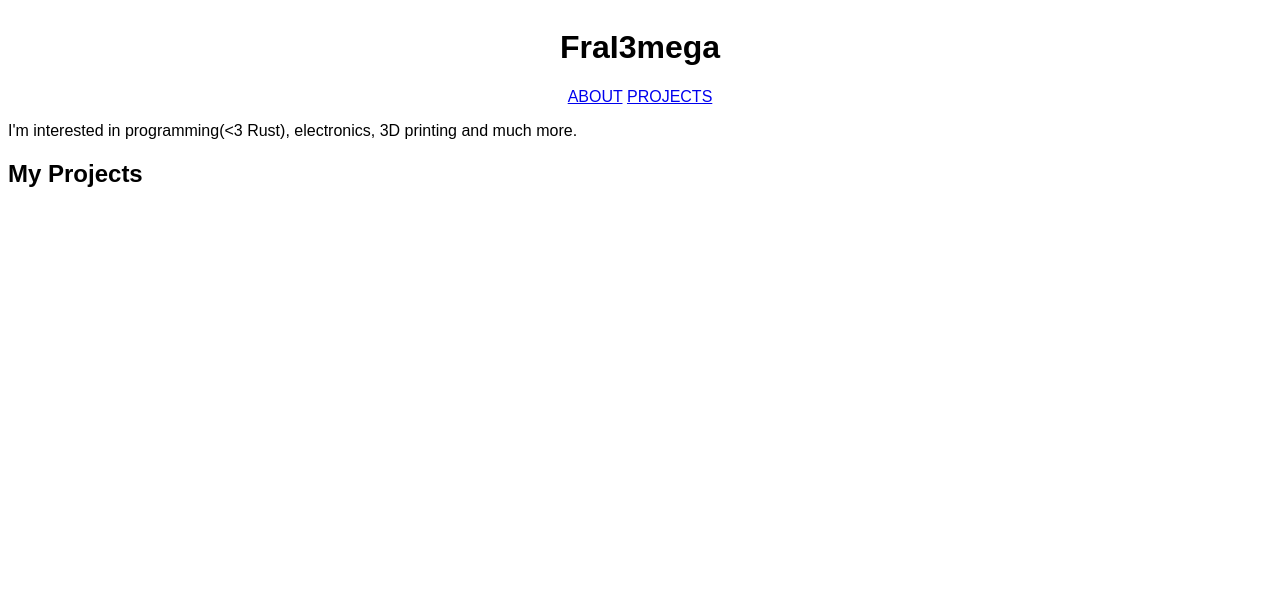
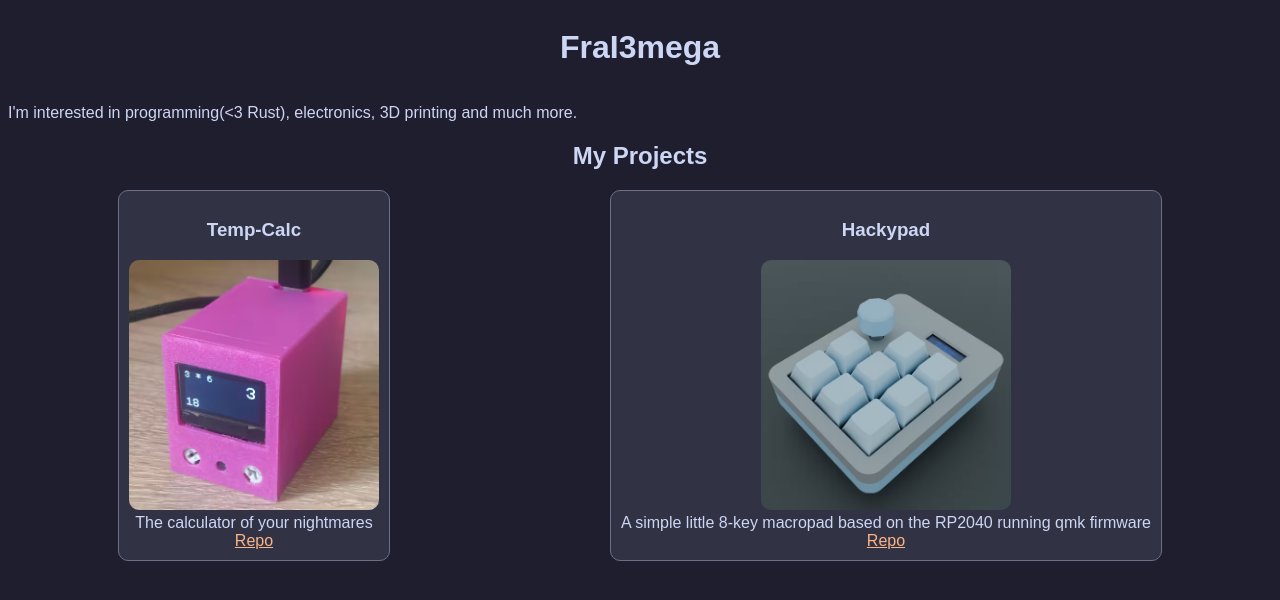
Before and after one commit to FraI3mega/personal-site, a plain HTML site: page index.html in a window 1280 px wide. Drawn offline with Linux system fonts and the light colour scheme; a web font is replaced by a local one.

Commit message:
feat(): Add stuff

```diff
--- a/index.html
+++ b/index.html
@@ -14,10 +14,10 @@
 	<div id="header">
 		<header>
 			<h1>FraI3mega</h1>
-			<nav>
-				<a href="#about">ABOUT</a>
-				<a href="#projects">PROJECTS</a>
-			</nav>
+			<!-- <nav> -->
+			<!-- 	<a href="#about">ABOUT</a> -->
+			<!-- 	<a href="#projects">PROJECTS</a> -->
+			<!-- </nav> -->
 		</header>
 	</div>
 
@@ -27,6 +27,30 @@
 
 	<section id="projects">
 		<h2>My Projects</h2>
+		<div id="projects-div">
+			<div class="project">
+				<h3>Temp-Calc</h3>
+				<picture class="project-image">
+					<source srcset="./assets/temp-calc.avif" type="image/avif">
+					<img src="./assets/temp-calc.webp" loading="lazy">
+				</picture>
+				<br>
+				The calculator of your nightmares
+				<br>
+				<a href="https://github.com/FraI3mega/temp-calc">Repo</a>
+			</div>
+			<div class="project">
+				<h3>Hackypad</h3>
+				<picture class="project-image">
+					<source srcset="./assets/hackypad.avif" type="image/avif">
+					<img src="./assets/hackypad.webp" loading="lazy">
+				</picture>
+				<br>
+				A simple little 8-key macropad based on the RP2040 running qmk firmware
+				<br>
+				<a href="https://github.com/FraI3mega/hackypad">Repo</a>
+			</div>
+		</div>
 	</section>
 
 </body>
--- a/style.css
+++ b/style.css
@@ -1,3 +1,8 @@
+body {
+	background-color: #1e1e2e;
+	color: #cdd6f4;
+}
+
 #header {
 	display: flex;
 	justify-content: center;
@@ -5,10 +10,53 @@
 	text-align: center;
 }
 
+#projects-div {
+	display: flex;
+	flex-direction: row;
+}
+
+h2 {
+	text-align: center;
+}
+
+a {
+	color: #fab387;
+}
+
+.project {
+	background-color: #313244;
+	text-align: center;
+	border-radius: 10px;
+	border-color: #6c7086;
+	border-style: solid;
+	border-width: thin;
+	padding: 10px;
+	margin: auto;
+}
+
+.project-image {
+	width: 100%;
+	max-width: 250px;
+	height: auto;
+	display: inline-block;
+	border-radius: 10px;
+}
+
+.project-image img {
+	width: 100%;
+	height: 100%;
+	object-fit: contain;
+	border-radius: 10px;
+}
+
 :root {
-  font-family: Inter, sans-serif;
-  font-feature-settings: 'liga' 1, 'calt' 1; /* fix for Chrome */
+	font-family: Inter, sans-serif;
+	font-feature-settings: 'liga' 1, 'calt' 1;
+	/* fix for Chrome */
 }
+
 @supports (font-variation-settings: normal) {
-  :root { font-family: InterVariable, sans-serif; }
+	:root {
+		font-family: InterVariable, sans-serif;
+	}
 }
```
Also changed, not shown: assets/hackypad.avif (added), assets/hackypad.webp (added), assets/temp-calc.avif (added), assets/temp-calc.webp (added).
